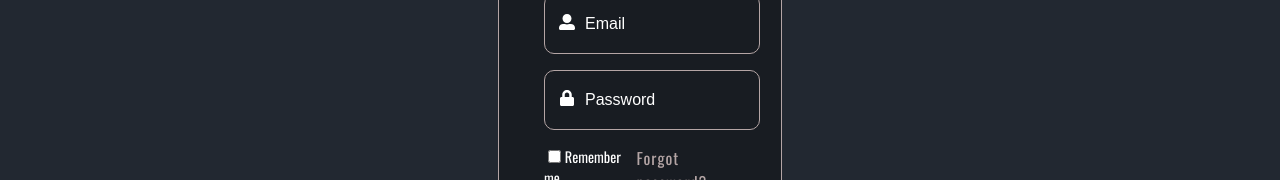
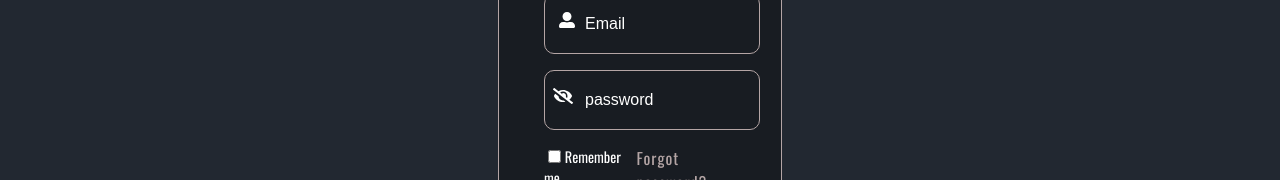
Before and after one commit to MohammedAdnancs/CarRentalPW, a React (Create React App) app in the folder frontend/: page /Login_signup in a window 1280 px wide. Shown: the part 229-409 px from the top of the page. Built offline with nearby package versions, Linux system fonts and the light colour scheme.

Commit message:
login and signup done

```diff
--- a/frontend/src/Components/Boxloginregister/Boxloginregister.css
+++ b/frontend/src/Components/Boxloginregister/Boxloginregister.css
@@ -85,10 +85,21 @@ form h1 {
 .input-box .icon {
     position: absolute;
     left: 15px;
-    top: 3.5dvh;
+    top: 3.3dvh;
     transform: translateY(-50%);
     font-size: 16px;
     color: white;
+}
+
+.eyeicon {
+    left: 0.7dvw;
+    top: 3.5dvh;
+    right: 0;
+    position: absolute;
+    top: 3.3dvh;
+    font-size: 20px;
+    color: white;
+    transform: translateY(-50%);
 }
 
 .remember-forgot {
--- a/frontend/src/Components/Boxloginregister/Boxloginregister.jsx
+++ b/frontend/src/Components/Boxloginregister/Boxloginregister.jsx
@@ -1,6 +1,6 @@
 import React, { useState } from 'react';
 import './Boxloginregister.css';
-import { FaUserAlt, FaLock } from "react-icons/fa";
+import { FaUserAlt } from "react-icons/fa";
 import { MdEmail } from "react-icons/md";
 import Button from '../Button/Button';
 import TextULH from '../Text_with_under_line_hover/TextULH';
@@ -9,20 +9,28 @@ import { useNavigate } from 'react-router-dom';
 import formik, { useFormik } from 'formik'
 import Popup from '../popup/popup';
 import { Signupschema, loginschema } from '../schemas/signinschema';
+import { FaLock } from "react-icons/fa";
+import { FaLockOpen } from "react-icons/fa";
+import { FaEye } from "react-icons/fa";
+import { FaEyeSlash } from "react-icons/fa";
 
 const LoginRegister = () => {
     const navigate = useNavigate();
 
     //to change between the login and signup boxes when the action = active we are in the signup action='' we are login
     const [action, setAction] = useState('');
+    const [showhidepassword, setshowhidepassword] = useState(false);
+
     const [Popupnotification, setPopup] = useState(false);
 
     const registerlink = () => {
         setAction(' active');
+        setshowhidepassword(false);
     };
 
     const loginlink = () => {
         setAction('');
+        setshowhidepassword(false);
     };
     //end of to change between the login and signup boxes
 
@@ -80,7 +88,6 @@ const LoginRegister = () => {
         onSubmit: registerUser,
     });
 
-
     const loginUser = async (loginValues, actions) => {
         logindata.email = loginValues.login_email
         logindata.password = loginValues.login_password
@@ -119,6 +126,11 @@ const LoginRegister = () => {
         onSubmit: loginUser,
     });
 
+
+    const togglepassword = () => {
+        setshowhidepassword(!showhidepassword)
+    }
+
     return (
         <div className='Containerloginsignup'>
             <Popup setPopup={setPopup} trigger={Popupnotification} text="Congrats account created successfully" />
@@ -139,8 +151,8 @@ const LoginRegister = () => {
                             {emailexisterror != "" ? <span className='uerror'>{emailexisterror}</span> : <span></span>}
                         </div>
                         <div className={`input-box ${registerErrors.signup_password && registerTouched.signup_password ? 'error' : ''}`}>
-                            <input id="signup_password" type="password" placeholder='password' value={registerValues.signup_password} onChange={registerHandleChange} onBlur={registerHandleBlur} />
-                            <FaLock className='icon' />
+                            <input id="signup_password" type={showhidepassword ? 'text' : 'password'} placeholder='password' value={registerValues.signup_password} onChange={registerHandleChange} onBlur={registerHandleBlur} />
+                            {showhidepassword ? <FaEye onClick={() => togglepassword()} className='eyeicon' /> : <FaEyeSlash onClick={() => togglepassword()} className='eyeicon' />}
                             {registerErrors.signup_password && registerTouched.signup_password ? <span>{registerErrors.signup_password}</span> : <span></span>}
                         </div>
                         <div className="remember-forgot">
@@ -165,8 +177,8 @@ const LoginRegister = () => {
                             {loginerrormail != "" && !(loginErrors.hasOwnProperty("login_email")) ? <span className='uerror'>{loginerrormail}</span> : <span></span>}
                         </div>
                         <div className={`input-box ${loginErrors.login_password && loginTouched.login_password || loginerrorpassword ? 'error' : ''}`}>
-                            <input id="login_password" type="password" placeholder='Password' value={loginValues.login_password} onChange={loginHandleChange} onBlur={loginHandleBlur} />
-                            <FaLock className='icon' />
+                            <input id="login_password" type={showhidepassword ? 'text' : 'password'} placeholder="password" value={loginValues.login_password} onChange={loginHandleChange} onBlur={loginHandleBlur} />
+                            {showhidepassword ? <FaEye onClick={() => togglepassword()} className='eyeicon' /> : <FaEyeSlash onClick={() => togglepassword()} className='eyeicon' />}
                             {loginErrors.login_password && loginTouched.login_password ? <span>{loginErrors.login_password}</span> : <span></span>}
                             {loginerrorpassword != "" && !(loginErrors.hasOwnProperty("login_password")) ? <span className='uerror'>{loginerrorpassword}</span> : <span></span>}
                         </div>
```
